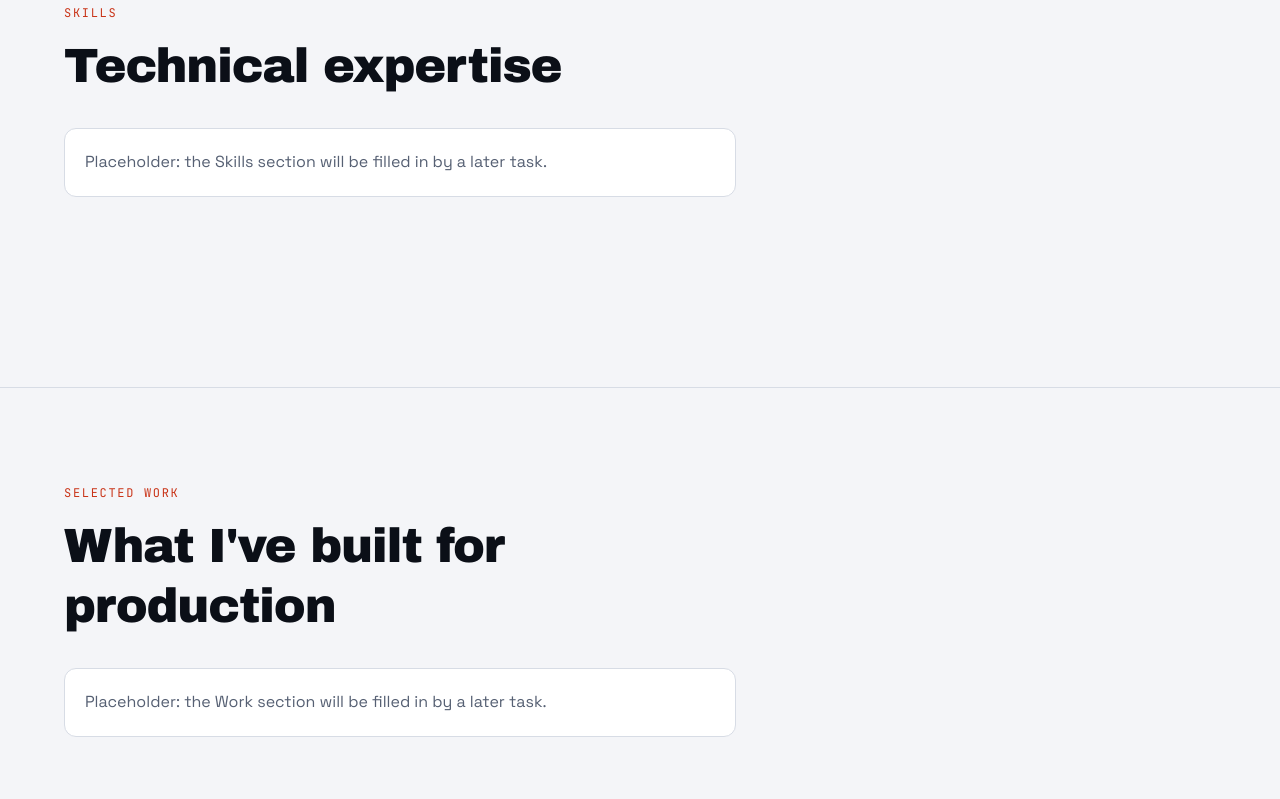
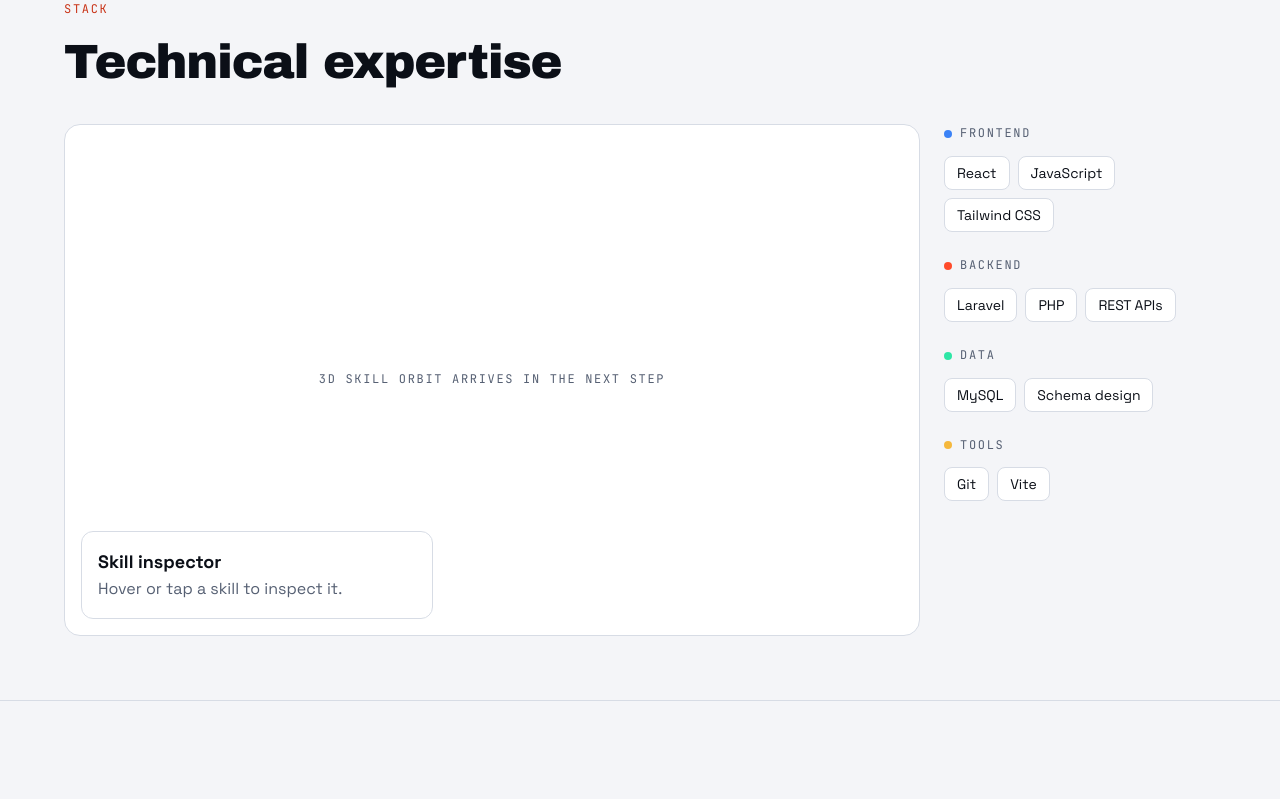
Before and after one commit to sami-man-os/portfolio1, a React (Vite) app in the folder frontend/: page / in a window 1280 px wide. Shown: the part 1400-2199 px from the top of the page. Built offline with nearby package versions, Linux system fonts and the light colour scheme; a web font is replaced by a local one.

Commit message:
feat: add skills section, skill list and inspector

```diff
--- a/frontend/src/portfolio/PortfolioRenderer.jsx
+++ b/frontend/src/portfolio/PortfolioRenderer.jsx
@@ -2,18 +2,23 @@ import Footer from './Footer'
 import Header from './Header'
 import Hero from './Hero'
 import PlaceholderSection from './PlaceholderSection'
+import SkillsSection from './SkillsSection'
 
-export default function PortfolioRenderer({ data }) {
-  const { identity, nav, social, hero, sections } = data
+export default function PortfolioRenderer({ data, renderSkillsStage }) {
+  const { identity, hero, nav, sections, social, skills } = data
 
   return (
     <>
       <Header identity={identity} nav={nav} />
       <main>
         <Hero identity={identity} hero={hero} />
-        {sections.map((section) => (
-          <PlaceholderSection key={section.id} {...section} />
-        ))}
+        {sections.map((section) =>
+          section.id === 'skills' && skills ? (
+            <SkillsSection key={section.id} section={section} skills={skills} renderStage={renderSkillsStage} />
+          ) : (
+            <PlaceholderSection key={section.id} {...section} />
+          ),
+        )}
       </main>
       <Footer identity={identity} social={social} />
     </>
--- /dev/null
+++ b/frontend/src/portfolio/SkillInspector.jsx
@@ -0,0 +1,32 @@
+export default function SkillInspector({ skill, group }) {
+  return (
+    <div
+      aria-live="polite"
+      className="absolute bottom-4 left-4 w-[min(22rem,calc(100%-2rem))] rounded-xl border border-line bg-surface/90 p-4 backdrop-blur"
+    >
+      {skill && group ? (
+        <>
+          <div className="flex items-center justify-between gap-2">
+            <h3 className="text-lg font-bold">{skill.name}</h3>
+            <span className="eyebrow rounded border px-2 py-0.5" style={{ borderColor: group.color }}>
+              {group.label} orbit
+            </span>
+          </div>
+          <p className="mt-1 text-muted">{skill.description}</p>
+          <ul className="mt-3 flex flex-wrap gap-2">
+            {skill.tags.map((tag) => (
+              <li key={tag} className="eyebrow rounded border border-line px-2 py-0.5">
+                {tag}
+              </li>
+            ))}
+          </ul>
+        </>
+      ) : (
+        <>
+          <h3 className="text-lg font-bold">Skill inspector</h3>
+          <p className="text-muted">Hover or tap a skill to inspect it.</p>
+        </>
+      )}
+    </div>
+  )
+}
--- /dev/null
+++ b/frontend/src/portfolio/SkillList.jsx
@@ -0,0 +1,36 @@
+export default function SkillList({ groups, items, pinnedId, onHover, onPin }) {
+  return (
+    <div>
+      {groups.map((group) => (
+        <div key={group.id} className="mb-6">
+          <h3 className="eyebrow mb-3 flex items-center gap-2 text-muted">
+            <span className="h-2 w-2 rounded-full" style={{ background: group.color }} aria-hidden="true" />
+            {group.label}
+          </h3>
+          <ul className="flex flex-wrap gap-2">
+            {items
+              .filter((item) => item.group === group.id)
+              .map((item) => (
+                <li key={item.id}>
+                  <button
+                    type="button"
+                    aria-pressed={pinnedId === item.id}
+                    onMouseEnter={() => onHover(item.id)}
+                    onMouseLeave={() => onHover(null)}
+                    onFocus={() => onHover(item.id)}
+                    onBlur={() => onHover(null)}
+                    onClick={() => onPin(item.id)}
+                    className={`rounded-lg border px-3 py-1.5 text-sm ${
+                      pinnedId === item.id ? 'border-accent text-accent' : 'border-line bg-surface hover:border-accent'
+                    }`}
+                  >
+                    {item.name}
+                  </button>
+                </li>
+              ))}
+          </ul>
+        </div>
+      ))}
+    </div>
+  )
+}
--- /dev/null
+++ b/frontend/src/portfolio/SkillsSection.jsx
@@ -0,0 +1,41 @@
+import { useState } from 'react'
+import SectionHeading from '../design/SectionHeading'
+import SkillInspector from './SkillInspector'
+import SkillList from './SkillList'
+
+export default function SkillsSection({ section, skills, renderStage }) {
+  const [hoverId, setHoverId] = useState(null)
+  const [pinnedId, setPinnedId] = useState(null)
+
+  const activeId = hoverId ?? pinnedId
+  const skill = skills.items.find((item) => item.id === activeId) ?? null
+  const group = skill ? skills.groups.find((entry) => entry.id === skill.group) : null
+  const togglePin = (id) => setPinnedId((current) => (current === id ? null : id))
+
+  return (
+    <section id={section.id} className="border-b border-line px-4 py-16 md:px-8">
+      <div className="mx-auto max-w-6xl">
+        <SectionHeading eyebrow={section.eyebrow} title={section.title} />
+        <div className="grid gap-6 lg:grid-cols-[minmax(0,1fr)_17rem]">
+          <div className="relative h-[26rem] overflow-hidden rounded-2xl border border-line bg-surface md:h-[32rem]">
+            {renderStage ? (
+              renderStage({ skills, activeId, onHover: setHoverId, onPin: togglePin })
+            ) : (
+              <p className="eyebrow grid h-full place-items-center px-6 text-center text-muted">
+                3D skill orbit arrives in the next step
+              </p>
+            )}
+            <SkillInspector skill={skill} group={group} />
+          </div>
+          <SkillList
+            groups={skills.groups}
+            items={skills.items}
+            pinnedId={pinnedId}
+            onHover={setHoverId}
+            onPin={togglePin}
+          />
+        </div>
+      </div>
+    </section>
+  )
+}
--- a/frontend/src/portfolio/defaultData.js
+++ b/frontend/src/portfolio/defaultData.js
@@ -5,6 +5,11 @@ export const defaultPortfolio = {
     role: 'Full Stack Developer',
     available: true,
     availabilityLabel: 'Available for freelance',
+  },
+  hero: {
+    summary:
+      'Building web applications from the database to the interface with Laravel, React and MySQL. Replace this with your own one-line pitch.',
+    cvUrl: '#',
   },
   nav: [
     { id: 'home', label: 'Home' },
@@ -14,45 +19,36 @@ export const defaultPortfolio = {
     { id: 'timeline', label: 'Timeline' },
     { id: 'contact', label: 'Contact' },
   ],
+  sections: [
+    { id: 'about', eyebrow: 'About', title: 'Professional journey', note: 'Task 6 fills this section with real content.' },
+    { id: 'skills', eyebrow: 'Stack', title: 'Technical expertise', note: 'The skill orbit lives here.' },
+    { id: 'work', eyebrow: 'Selected work', title: "What I've built for production", note: 'Task 6 shows your projects here.' },
+    { id: 'timeline', eyebrow: 'Timeline', title: "Where I've built real systems", note: 'Task 6 shows experience and education here.' },
+    { id: 'contact', eyebrow: 'Contact', title: "Let's build something", note: 'Task 14 adds the contact form here.' },
+  ],
+  skills: {
+    groups: [
+      { id: 'frontend', label: 'Frontend', color: '#3B82F6' },
+      { id: 'backend', label: 'Backend', color: '#FF4B2B' },
+      { id: 'data', label: 'Data', color: '#2EE6A6' },
+      { id: 'tools', label: 'Tools', color: '#F5B83D' },
+    ],
+    items: [
+      { id: 'react', group: 'frontend', name: 'React', description: 'Component-driven interfaces with state and routing.', tags: ['Hooks', 'Routing', 'Components'] },
+      { id: 'javascript', group: 'frontend', name: 'JavaScript', description: 'The language behind interactive interfaces and API clients.', tags: ['ES6+', 'Async', 'DOM'] },
+      { id: 'tailwind', group: 'frontend', name: 'Tailwind CSS', description: 'Utility-first styling for consistent, responsive layouts.', tags: ['Responsive', 'Design tokens'] },
+      { id: 'laravel', group: 'backend', name: 'Laravel', description: 'PHP framework for APIs, authentication and queues.', tags: ['Eloquent', 'Sanctum', 'Policies'] },
+      { id: 'php', group: 'backend', name: 'PHP', description: 'Server-side language that powers the API layer.', tags: ['OOP', 'Composer'] },
+      { id: 'rest', group: 'backend', name: 'REST APIs', description: 'Clean JSON interfaces between the client and the server.', tags: ['Validation', 'Resources'] },
+      { id: 'mysql', group: 'data', name: 'MySQL', description: 'Relational database for structured application data.', tags: ['Indexes', 'Joins', 'Migrations'] },
+      { id: 'schema', group: 'data', name: 'Schema design', description: 'Normalized tables with sensible keys and constraints.', tags: ['Relations', 'Integrity'] },
+      { id: 'git', group: 'tools', name: 'Git', description: 'Version control and collaboration workflow.', tags: ['Branches', 'Reviews'] },
+      { id: 'vite', group: 'tools', name: 'Vite', description: 'Fast dev server and production builds.', tags: ['HMR', 'Bundling'] },
+    ],
+  },
   social: [
     { label: 'GitHub', href: '#' },
     { label: 'LinkedIn', href: '#' },
     { label: 'Telegram', href: '#' },
   ],
-  hero: {
-    summary: 'A short introduction for Samuel will be added in a later content task.',
-    cvUrl: '#',
-  },
-  sections: [
-    {
-      id: 'about',
-      eyebrow: 'About',
-      title: 'Professional journey',
-      note: 'Placeholder: the About section will be filled in by a later task.',
-    },
-    {
-      id: 'skills',
-      eyebrow: 'Skills',
-      title: 'Technical expertise',
-      note: 'Placeholder: the Skills section will be filled in by a later task.',
-    },
-    {
-      id: 'work',
-      eyebrow: 'Selected work',
-      title: "What I've built for production",
-      note: 'Placeholder: the Work section will be filled in by a later task.',
-    },
-    {
-      id: 'timeline',
-      eyebrow: 'Timeline',
-      title: "Where I've built real systems",
-      note: 'Placeholder: the Timeline section will be filled in by a later task.',
-    },
-    {
-      id: 'contact',
-      eyebrow: 'Contact',
-      title: "Let's build something",
-      note: 'Placeholder: the Contact section will be filled in by a later task.',
-    },
-  ],
 }
```
